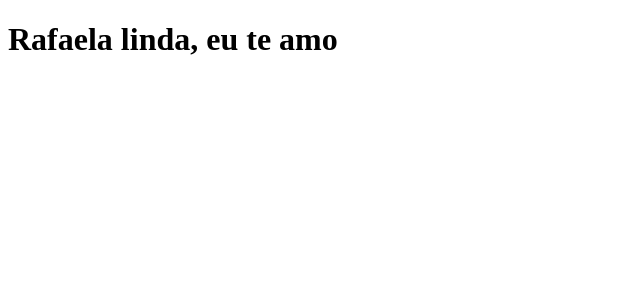
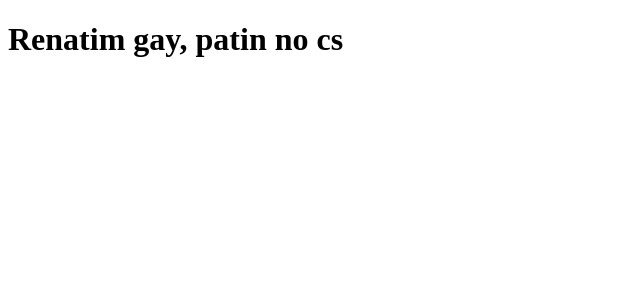
Before and after one commit to douglasbotelhoo/clone-tabnews, a Next.js app: page / in a window 1280 px wide. Shown: the top 300 px of the page, without its empty margins (0-640 px from the left). Built offline with nearby package versions, Linux system fonts and the light colour scheme.

Commit message:
adicionar arquibo ao manifesto

```diff
--- a/pages/index.js
+++ b/pages/index.js
@@ -1,5 +1,5 @@
 function Home() {
- return <h1>Rafaela linda, eu te amo</h1>
+ return <h1>Renatim gay, patin no cs</h1>
 }
 
 export default Home;
```
